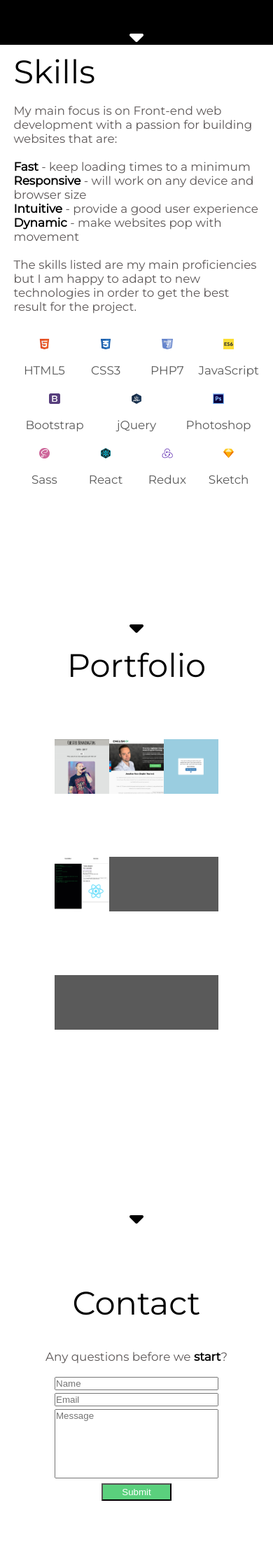
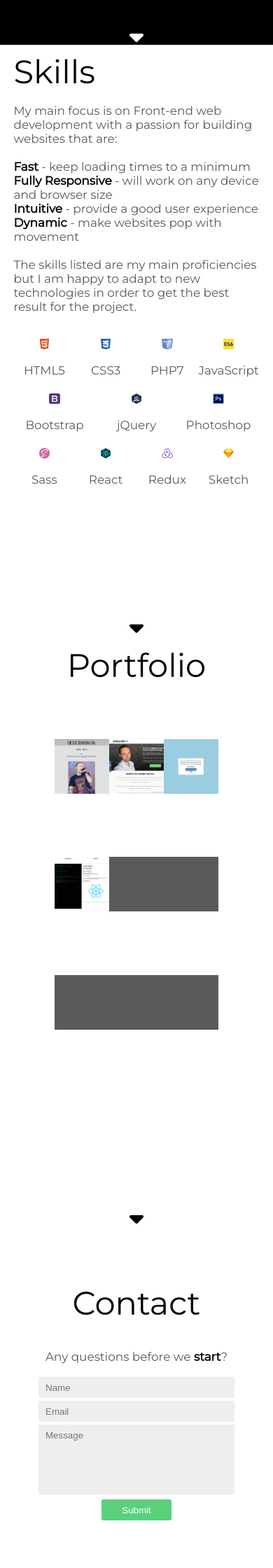
Before and after one commit to jonathanrace77/jonathanrace77.github.io, a PHP site: page / in a window 390 px wide. Shown: the part 788-3028 px from the top of the page at 70% size. Run offline with PHP 8.4, Linux system fonts and the light colour scheme; some libraries are stand-ins or nearby versions.

Commit message:
1.3.1
contact form updated

```diff
--- a/index.html
+++ b/index.html
@@ -76,7 +76,7 @@
           with a passion for building websites that are:
           <br><br>
           <b>Fast</b> - keep loading times to a minimum<br>
-          <b>Responsive</b> - will work on any device and browser size<br>
+          <b>Fully Responsive</b> - will work on any device and browser size<br>
           <b>Intuitive</b> - provide a good user experience<br>
           <b>Dynamic</b> - make websites pop with movement<br>
           <br>
--- a/jquery.js
+++ b/jquery.js
@@ -19,11 +19,9 @@ function mobileMenu() {
     $("#navbar").animate({"left": "50vw"}, 300);
     $("#navcontents").css("opacity", "1");
     $("#navbar").css("opacity", "0.9");
+    setMenuColor();
   } else {
     x.className = "topnav";
-    /*document.getElementById("navbar").style.display = "none";
-    /*$("#navbar").css("opacity", "0");
-    $("#navcontents").css("opacity", "0");*/
     $("#navbar").animate({"left": "100vw"}, 300);
   }
 }
@@ -33,7 +31,8 @@ $(document).ready(function() {
   $("li").on("click", function() {
     if (document.getElementById("navcontents").className != "topnav") {
       document.getElementById("navcontents").className = "topnav";
-      document.getElementById("navbar").style.display = "none";
+      $("#navbar").animate({"left": "100vw"}, 100);
+      //document.getElementById("navbar").style.display = "none";
     }
   });
 });
@@ -43,8 +42,8 @@ $(window).on("resize", function(event) {
   if (windowSize > 600) {
     document.getElementById("navbar").style.display = "block";
     document.getElementById("navcontents").className = "topnav";
-    $("li a").css("color", "#FFF");
-    $("#navbar").css("left", "0px");
+    setMenuColor();
+    $("#navbar").css("left", "4vw");
   } else if (windowSize <= 600) {
     document.getElementById("navbar").style.display = "none";
     $("#navbar").css("left", "100vw");
@@ -53,16 +52,19 @@ $(window).on("resize", function(event) {
 
 //Set menu colours (based on screen position)
 $(window).scroll(function() {
+  setMenuColor();
+});
+
+let setMenuColor = () => {
   if (
     $(document).scrollTop() / $(window).height() > 1 - 0.03 &&
     $(window).width() > 600
   ) {
-    console.log('Im changing color');
     $("li a").css("color", "#5C5757");
   } else {
     $("li a").css("color", "#FFF");
   }
-});
+}
 
 //Set menu hover colours
 $(document).ready(function() {
--- a/styles.css
+++ b/styles.css
@@ -352,30 +352,47 @@ img {
 }
 
 #name{
-  width: 230px;
-  padding: 0px;
+  width: 260px;
+  padding: 10px;
   margin: 2px;
+  height: 10px;
+  border-radius: 3px;
+  border-style: none;
+  background: #EEE;
+  border-width: 1px;
 }
 
 #email{
-  width: 230px;
-  padding: 0px;
+  width: 260px;
+  padding: 10px;
   margin: 2px;
+  height: 10px;
+  border-radius: 3px;
+  border-style: none;
+  background: #EEE;
+  border-width: 1px;
 }
 
 #message{
-  width: 230px;
+  width: 260px;
   vertical-align: top;
-  padding: 0px 0px 80px 0px;
+  padding: 10px 10px 80px 10px;
   margin: 2px;
+  height: 10px;
+  border-radius: 3px;
+  border-style: none;
+  background: #EEE;
+  border-width: 1px;
 }
 
 #submit-button{
   color: #FFF;
   background: #5AD07D;
   width: 100px;
-  height: 25px;
+  height: 30px;
   margin: 5px;
+  border-radius: 3px;
+  border-style: none;
 }
 
 #link-pictures-container{
```
Also changed, not shown: other parts of styles.css (+25 -3 lines), 1 other file.
